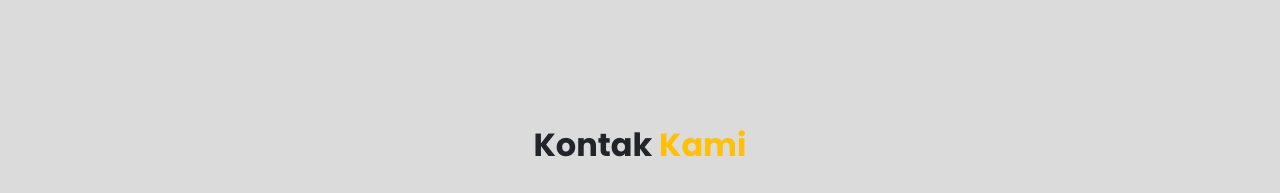
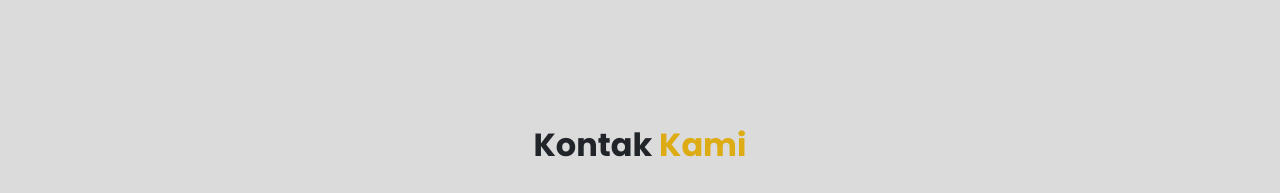
Before and after one commit to alhamdhani/warunglegalitas, a plain HTML site: page index.html in a window 1280 px wide. Shown: the part 1940-2133 px from the top of the page. Drawn offline with Linux system fonts and the light colour scheme.

Commit message:
update 8

```diff
--- a/css/styles.css
+++ b/css/styles.css
@@ -217,7 +217,7 @@ font-size: 1.2rem;
   }
 
   .contact span{
-    color:#ffc107;
+    color:#ddab13;
   }
 
   .contact-content {
```
